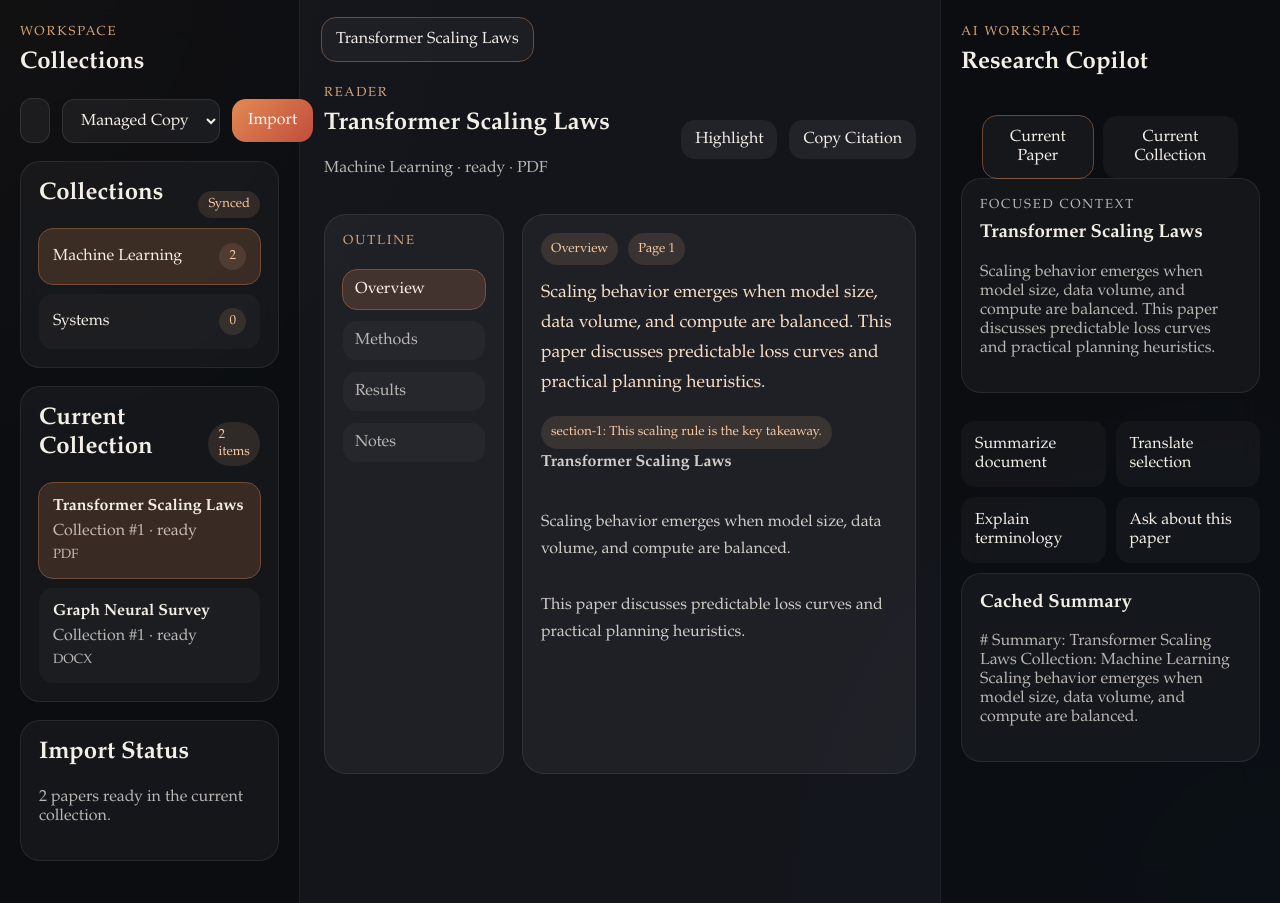
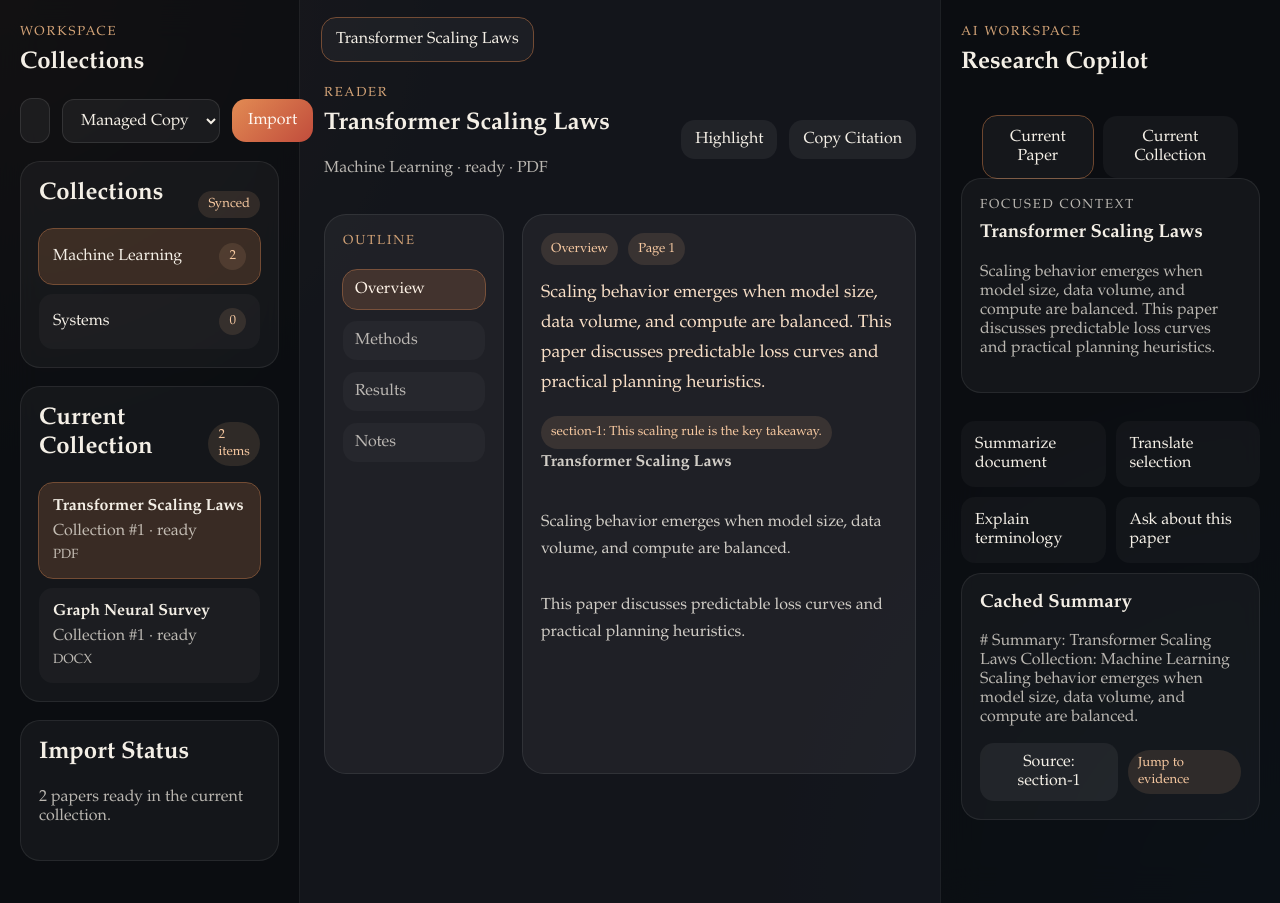
Before and after one commit to Playitcooool/rust-ai-paper-reader, a React (Vite) app: page / in a window 1280 px wide. Built offline with nearby package versions, Linux system fonts and the light colour scheme.

Commit message:
feat: link AI sources back to reader anchors

```diff
--- a/src/App.tsx
+++ b/src/App.tsx
@@ -348,6 +348,20 @@ export default function App() {
     }
   }
 
+  function handleSourceJump(anchor: string) {
+    const annotation = annotations.find((entry) => entry.anchor === anchor);
+    if (annotation) {
+      handleAnnotationJump(annotation);
+      return;
+    }
+
+    setActiveReaderSection("Notes");
+    setActiveAnchor(anchor);
+    if (activePaper) {
+      setStatusMessage(`Jumped to annotation ${anchor} in ${activePaper.title}.`);
+    }
+  }
+
   useEffect(() => {
     if (selectedCollectionId === null) return;
     let cancelled = false;
@@ -633,6 +647,18 @@ export default function App() {
             <div className="result-card">
               <h3>Cached Summary</h3>
               <p>{paperArtifact?.markdown ?? "Run an AI paper task to cache the first artifact."}</p>
+              {annotations[0] ? (
+                <div className="export-row">
+                  <button
+                    className="ghost-button"
+                    type="button"
+                    onClick={() => handleSourceJump(annotations[0].anchor)}
+                  >
+                    Source: {annotations[0].anchor}
+                  </button>
+                  <span className="meta-count">Jump to evidence</span>
+                </div>
+              ) : null}
             </div>
           </section>
         ) : (
```
Also changed, not shown: 1 other file (tests, documents, lock files or other folders).
